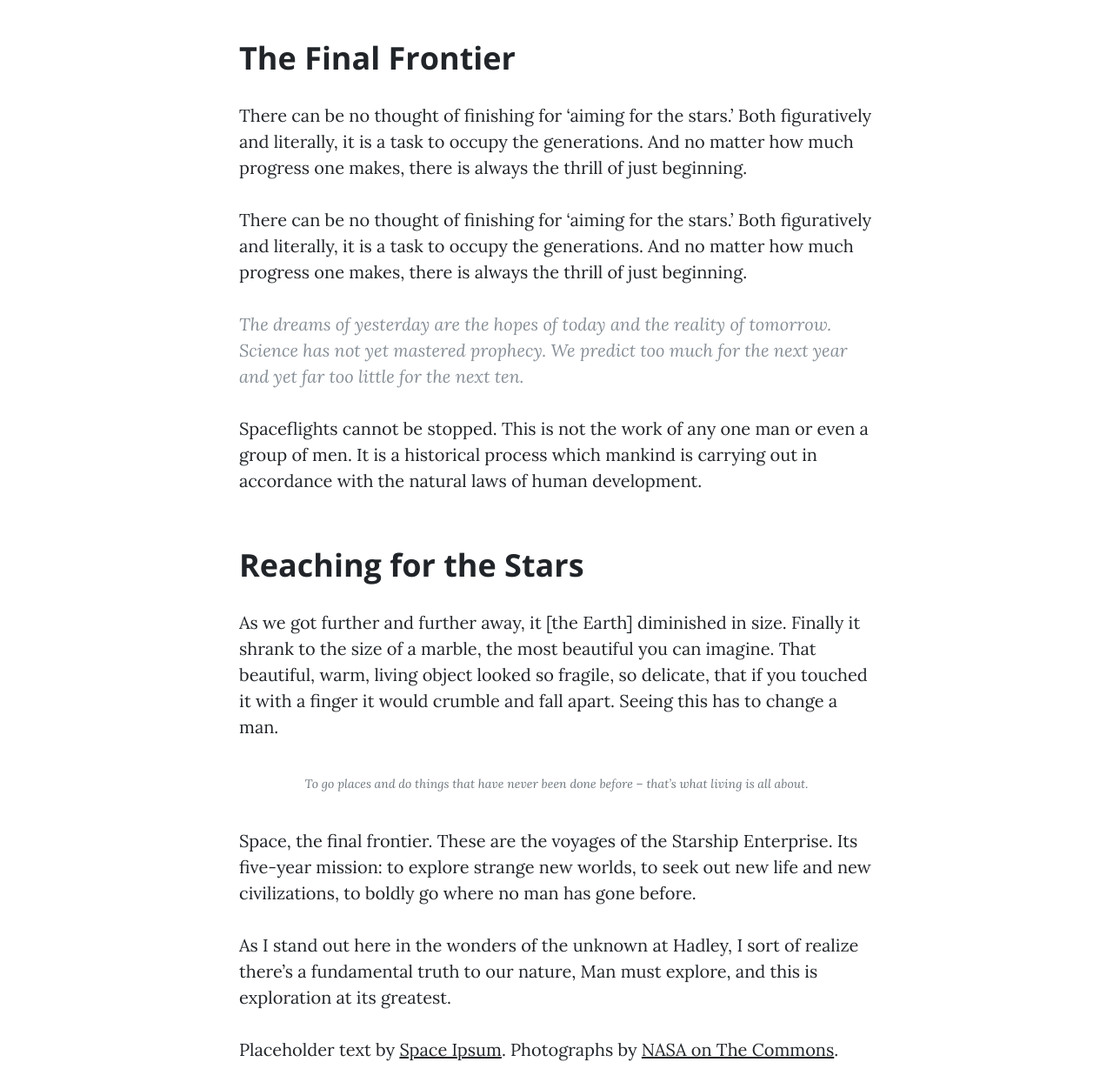
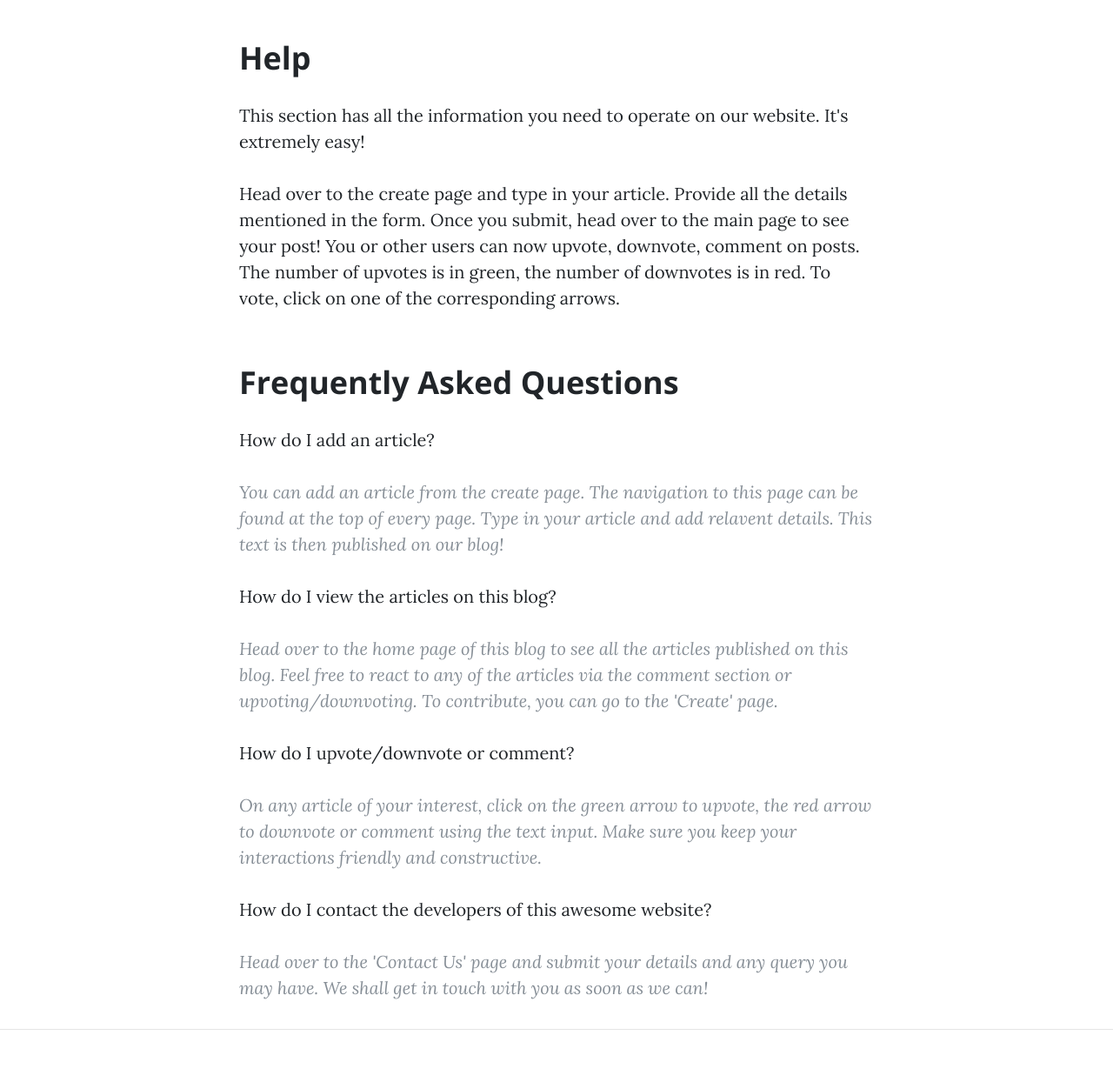
Before and after one commit to parthvshah/roaming-forum, a website: page help.html in a window 1280 px wide. Shown: the part 670-1914 px from the top of the page at 87% size. Drawn offline with nearby package versions, Linux system fonts and the light colour scheme.

Commit message:
Content changes

```diff
--- a/help.html
+++ b/help.html
@@ -76,30 +76,24 @@
         <div class="row">
           <div class="col-lg-8 col-md-10 mx-auto">
 
-            <h2 class="section-heading">The Final Frontier</h2>
+            <h2 class="section-heading">Help</h2>
 
-            <p>There can be no thought of finishing for ‘aiming for the stars.’ Both figuratively and literally, it is a task to occupy the generations. And no matter how much progress one makes, there is always the thrill of just beginning.</p>
+            <p>This section has all the information you need to operate on our website. It's extremely easy!</p>
 
-            <p>There can be no thought of finishing for ‘aiming for the stars.’ Both figuratively and literally, it is a task to occupy the generations. And no matter how much progress one makes, there is always the thrill of just beginning.</p>
+            <p>Head over to the create page and type in your article. Provide all the details mentioned in the form. Once you submit, head over to the main page to see your post! You or other users can now upvote, downvote, comment on posts. The number of upvotes is in green, the number of downvotes is in red. To vote, click on one of the corresponding arrows.</p>
 
-            <blockquote class="blockquote">The dreams of yesterday are the hopes of today and the reality of tomorrow. Science has not yet mastered prophecy. We predict too much for the next year and yet far too little for the next ten.</blockquote>
+            <p></p>
 
-            <p>Spaceflights cannot be stopped. This is not the work of any one man or even a group of men. It is a historical process which mankind is carrying out in accordance with the natural laws of human development.</p>
+            <h2 class="section-heading">Frequently Asked Questions</h2>
 
-            <h2 class="section-heading">Reaching for the Stars</h2>
-
-            <p>As we got further and further away, it [the Earth] diminished in size. Finally it shrank to the size of a marble, the most beautiful you can imagine. That beautiful, warm, living object looked so fragile, so delicate, that if you touched it with a finger it would crumble and fall apart. Seeing this has to change a man.</p>
-
-
-            <span class="caption text-muted">To go places and do things that have never been done before – that’s what living is all about.</span>
-
-            <p>Space, the final frontier. These are the voyages of the Starship Enterprise. Its five-year mission: to explore strange new worlds, to seek out new life and new civilizations, to boldly go where no man has gone before.</p>
-
-            <p>As I stand out here in the wonders of the unknown at Hadley, I sort of realize there’s a fundamental truth to our nature, Man must explore, and this is exploration at its greatest.</p>
-
-            <p>Placeholder text by
-              <a href="http://spaceipsum.com/">Space Ipsum</a>. Photographs by
-              <a href="https://www.flickr.com/photos/nasacommons/">NASA on The Commons</a>.</p>
+            <p>How do I add an article?</p>
+            <blockquote class="blockquote">You can add an article from the create page. The navigation to this page can be found at the top of every page. Type in your article and add relavent details. This text is then published on our blog!</blockquote>
+            <p>How do I view the articles on this blog?</p>
+            <blockquote class="blockquote">Head over to the home page of this blog to see all the articles published on this blog. Feel free to react to any of the articles via the comment section or upvoting/downvoting. To contribute, you can go to the 'Create' page.</blockquote>
+            <p>How do I upvote/downvote or comment?</p>
+            <blockquote class="blockquote">On any article of your interest, click on the green arrow to upvote, the red arrow to downvote or comment using the text input. Make sure you keep your interactions friendly and constructive.</blockquote>
+            <p>How do I contact the developers of this awesome website?</p>
+            <blockquote class="blockquote">Head over to the 'Contact Us' page and submit your details and any query you may have. We shall get in touch with you as soon as we can!</blockquote>
           </div>
         </div>
       </div>
```
Also changed, not shown: about.html (+3 -3 lines), index.html (+1 -1 lines).
